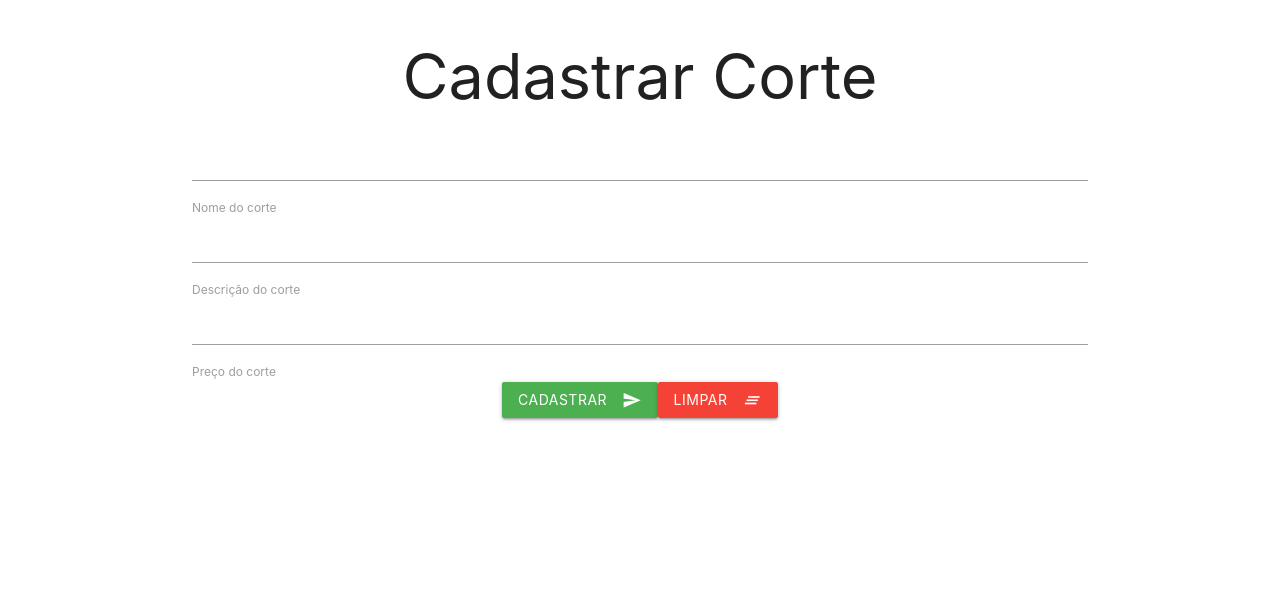
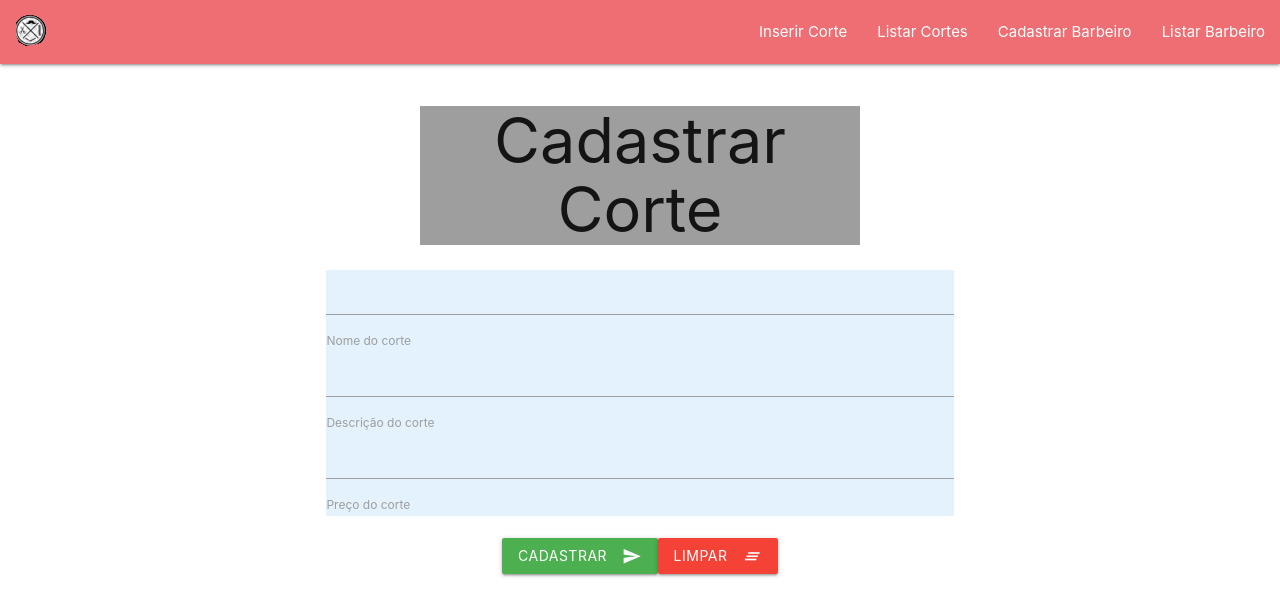
Before and after one commit to Felpz2212/LP2022, a PHP site: page /frmInsCorte.php in a window 1280 px wide. Shown: the top 616 px of the page. Run offline with PHP 8.4, Linux system fonts and the light colour scheme.

Commit message:
Criação Menu
criação do arquivo de menu e inclusão nas páginas atuais do projeto, criação também da pasta de imagens

```diff
--- a/frmBarbeiro.php
+++ b/frmBarbeiro.php
@@ -1,9 +1,5 @@
 <?php
- include 'conexao.php';
- $pdo = Conexao::conectar();
- $sql = "select * from barbeiro order by id;";
- $lstBarbeiro = $pdo->query($sql);
- Conexao::desconectar();
+ include 'menu.php';
 ?>
 
 <!DOCTYPE html>
--- a/frmInsCorte.php
+++ b/frmInsCorte.php
@@ -1,14 +1,10 @@
+<?php
+ include 'menu.php';
+?>
+
 <!DOCTYPE html>
 <html lang="en">
 <head>
-
-    <!-- Compiled and minified CSS -->
-    <link rel="stylesheet" href="https://cdnjs.cloudflare.com/ajax/libs/materialize/1.0.0/css/materialize.min.css">
-
-    <!-- Compiled and minified JavaScript -->
-    <script src="https://cdnjs.cloudflare.com/ajax/libs/materialize/1.0.0/js/materialize.min.js"></script>
-
-    <link href="https://fonts.googleapis.com/icon?family=Material+Icons" rel="stylesheet">
 
     <meta charset="UTF-8">
     <meta http-equiv="X-UA-Compatible" content="IE=edge">
@@ -16,12 +12,12 @@
     <title>Document</title>
 </head>
 <body>
-   <div>
+   <div class="container">
         <form class="container" action="insCorte.php" method="POST">
-            <div class="container center-align">
+            <div class="container center-align grey">
                 <h1>Cadastrar Corte</h1>
             </div>
-            <div>
+            <div class="blue lighten-5">
                 <textarea id="textarea1" class="materialize-textarea" name="txtNome"></textarea>
                 <label for="textarea1">Nome do corte</label>
                 <textarea id="textarea1" class="materialize-textarea" name="txtDesc"></textarea>
@@ -29,6 +25,7 @@
                 <textarea id="textarea1" class="materialize-textarea" name="txtPreco"></textarea>
                 <label for="textarea1">Preço do corte</label>
             </div>
+            <br>
             <div class="row center-align" >
                 <button class="btn waves-effect waves-light green" type="submit" name="action">Cadastrar
                 <i class="material-icons right">send</i>
--- a/lstBarbeiro.php
+++ b/lstBarbeiro.php
@@ -1,5 +1,7 @@
 <?php
  include 'conexao.php';
+ include 'menu.php';
+
  $pdo = Conexao::conectar();
  $sql = "select * from barbeiro order by id;";
  $lstBarbeiro = $pdo->query($sql);
--- /dev/null
+++ b/menu.php
@@ -0,0 +1,31 @@
+<!DOCTYPE html>
+<html lang="en">
+<head>
+    <meta charset="UTF-8">
+    <meta http-equiv="X-UA-Compatible" content="IE=edge">
+    <meta name="viewport" content="width=device-width, initial-scale=1.0">
+
+    <!-- Compiled and minified CSS -->
+    <link rel="stylesheet" href="https://cdnjs.cloudflare.com/ajax/libs/materialize/1.0.0/css/materialize.min.css">
+
+    <!-- Compiled and minified JavaScript -->
+    <script src="https://cdnjs.cloudflare.com/ajax/libs/materialize/1.0.0/js/materialize.min.js"></script>
+
+    <link href="https://fonts.googleapis.com/icon?family=Material+Icons" rel="stylesheet">
+
+    <title>Document</title>
+</head>
+<body>
+    <nav>
+        <div class="nav-wrapper">
+            <a href="#" class="brand-logo"><img src="imagens/Logo.png"></a>
+            <ul id="nav-mobile" class="right hide-on-med-and-down">
+                <li><a href="frmInsCorte.php">Inserir Corte</a></li>
+                <li><a href="lstCortes.php">Listar Cortes</a></li>
+                <li><a href="frmBarbeiro.php">Cadastrar Barbeiro</a></li>
+                <li><a href="lstBarbeiro.php">Listar Barbeiro</a></li>
+            </ul>
+        </div>
+  </nav>
+</body>
+</html>
```
Also changed, not shown: lstCortes.php (+2 -9 lines), imagens/Logo.png (added).
